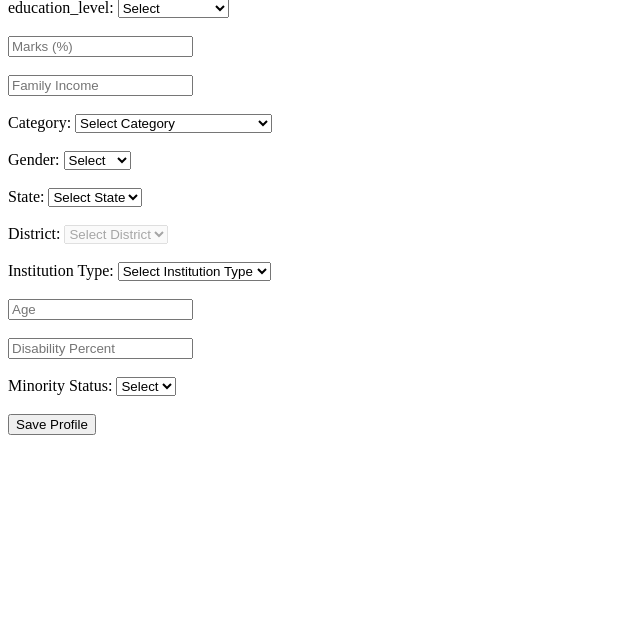
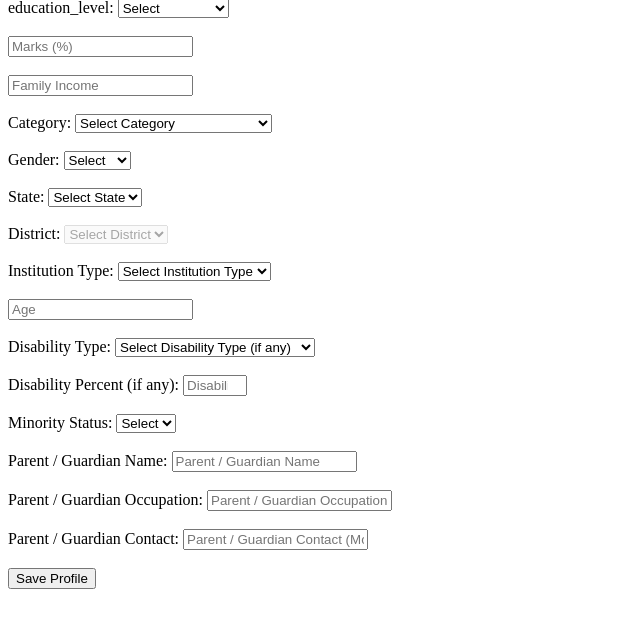
Before and after one commit to DHRUPAL5404/Scholarship-finder, a PHP site: page /profile.php in a window 1280 px wide. Shown: the part 94-722 px from the top of the page, without its empty margins (0-640 px from the left). Run offline with PHP 8.4, Linux system fonts and the light colour scheme; the visitor is signed in with stand-in values (Sample User, id 1); data that the repository does not hold is empty.

Commit message:
Add disability type dropdown, disability percent field, and parent/guardian details (name, occupation, contact) to student profile

```diff
--- a/profile.php
+++ b/profile.php
@@ -93,8 +93,12 @@ if(isset($_POST['save_profile'])){
     $district_id = mysqli_real_escape_string($conn, $_POST['district_id']);
     $institution_type = mysqli_real_escape_string($conn, $_POST['institution_type']);
     $age = mysqli_real_escape_string($conn, $_POST['age']);
-    $disability_percent = mysqli_real_escape_string($conn, $_POST['disability_percent']);
+    $disability_type = isset($_POST['disability_type']) ? mysqli_real_escape_string($conn, $_POST['disability_type']) : '';
+    $disability_percent = isset($_POST['disability_percent']) && $_POST['disability_percent'] != '' ? mysqli_real_escape_string($conn, $_POST['disability_percent']) : 0;
     $minority_status = mysqli_real_escape_string($conn, $_POST['minority_status']);
+    $parent_name = isset($_POST['parent_name']) ? mysqli_real_escape_string($conn, $_POST['parent_name']) : '';
+    $parent_occupation = isset($_POST['parent_occupation']) ? mysqli_real_escape_string($conn, $_POST['parent_occupation']) : '';
+    $parent_contact = isset($_POST['parent_contact']) ? mysqli_real_escape_string($conn, $_POST['parent_contact']) : '';
 
     if($profile){
         // Update existing profile
@@ -110,15 +114,19 @@ if(isset($_POST['save_profile'])){
                     district_id='$district_id',
                     institution_type='$institution_type',
                     age='$age',
+                    disability_type='$disability_type',
                     disability_percent='$disability_percent',
-                    minority_status='$minority_status'
+                    minority_status='$minority_status',
+                    parent_name='$parent_name',
+                    parent_occupation='$parent_occupation',
+                    parent_contact='$parent_contact'
                   WHERE user_id=$user_id";
     } else {
         // Insert new profile
         $query = "INSERT INTO student_profile
-                    (user_id, education_level, course, current_year, marks, family_income, category, gender, state_id, district_id, institution_type, age, disability_percent, minority_status)
+                    (user_id, education_level, course, current_year, marks, family_income, category, gender, state_id, district_id, institution_type, age, disability_type, disability_percent, minority_status, parent_name, parent_occupation, parent_contact)
                   VALUES
-                    ($user_id, '$education_level', '$course', '$current_year', $marks, $family_income, '$category', '$gender', '$state_id', '$district_id', '$institution_type', $age, $disability_percent, '$minority_status')";
+                    ($user_id, '$education_level', '$course', '$current_year', $marks, $family_income, '$category', '$gender', '$state_id', '$district_id', '$institution_type', $age, '$disability_type', $disability_percent, '$minority_status', '$parent_name', '$parent_occupation', '$parent_contact')";
     }
 
     if(mysqli_query($conn, $query)){
@@ -598,7 +606,24 @@ document.addEventListener('DOMContentLoaded', function() {
     </select><br><br>
 
     <input type="number" name="age" placeholder="Age" value="<?= $profile['age'] ?? '' ?>" required><br><br>
-    <input type="number" name="disability_percent" placeholder="Disability Percent" value="<?= $profile['disability_percent'] ?? '' ?>" required><br><br>
+
+    Disability Type:
+    <select name="disability_type">
+        <option value="">Select Disability Type (if any)</option>
+        <option value="None" <?= ($profile && $profile['disability_type']=='None')?'selected':'' ?>>None</option>
+        <option value="Physical Disability" <?= ($profile && $profile['disability_type']=='Physical Disability')?'selected':'' ?>>Physical Disability</option>
+        <option value="Visual Impairment" <?= ($profile && $profile['disability_type']=='Visual Impairment')?'selected':'' ?>>Visual Impairment</option>
+        <option value="Hearing Impairment" <?= ($profile && $profile['disability_type']=='Hearing Impairment')?'selected':'' ?>>Hearing Impairment</option>
+        <option value="Speech & Language Disability" <?= ($profile && $profile['disability_type']=='Speech & Language Disability')?'selected':'' ?>>Speech & Language Disability</option>
+        <option value="Intellectual Disability" <?= ($profile && $profile['disability_type']=='Intellectual Disability')?'selected':'' ?>>Intellectual Disability</option>
+        <option value="Mental Illness" <?= ($profile && $profile['disability_type']=='Mental Illness')?'selected':'' ?>>Mental Illness</option>
+        <option value="Multiple Disabilities" <?= ($profile && $profile['disability_type']=='Multiple Disabilities')?'selected':'' ?>>Multiple Disabilities</option>
+        <option value="Specific Learning Disability" <?= ($profile && $profile['disability_type']=='Specific Learning Disability')?'selected':'' ?>>Specific Learning Disability</option>
+        <option value="Other" <?= ($profile && $profile['disability_type']=='Other')?'selected':'' ?>>Other</option>
+    </select><br><br>
+
+    Disability Percent (if any):
+    <input type="number" name="disability_percent" placeholder="Disability Percent (0-100)" value="<?= $profile['disability_percent'] ?? '' ?>" min="0" max="100"><br><br>
 
     Minority Status:
     <select name="minority_status" required>
@@ -607,5 +632,14 @@ document.addEventListener('DOMContentLoaded', function() {
         <option value="No" <?= ($profile && $profile['minority_status']=='No')?'selected':'' ?>>No</option>
     </select><br><br>
 
+    Parent / Guardian Name:
+    <input type="text" name="parent_name" placeholder="Parent / Guardian Name" value="<?= $profile['parent_name'] ?? '' ?>"><br><br>
+
+    Parent / Guardian Occupation:
+    <input type="text" name="parent_occupation" placeholder="Parent / Guardian Occupation" value="<?= $profile['parent_occupation'] ?? '' ?>"><br><br>
+
+    Parent / Guardian Contact:
+    <input type="tel" name="parent_contact" placeholder="Parent / Guardian Contact (Mobile / Phone)" value="<?= $profile['parent_contact'] ?? '' ?>"><br><br>
+
     <button type="submit" name="save_profile">Save Profile</button>
 </form>
```
